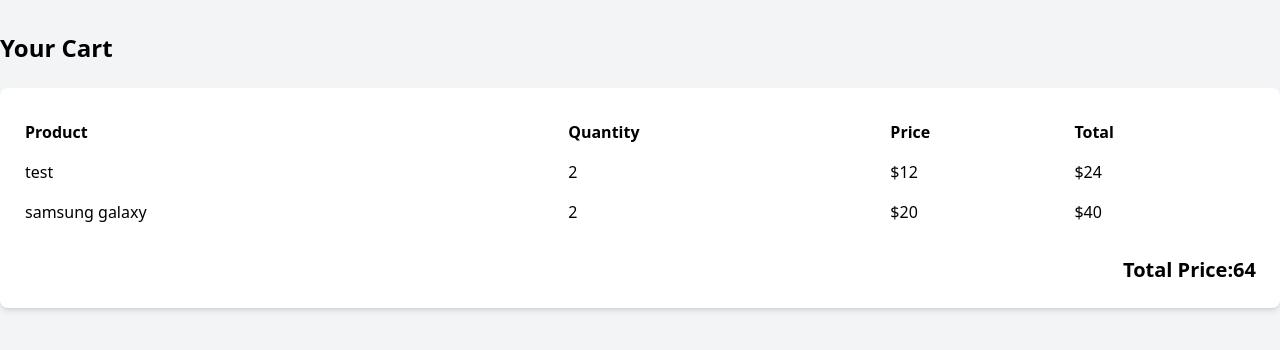
After one commit to joy-mahmud/django-shopping-app-test, a Django app: page /cart/ in a window 1280 px wide. The commit adds this page. Shown: the top 350 px of the page. Run offline with Django 5.2, Linux system fonts and the light colour scheme; a user stored in the database is signed in; data comes from the database, SQL or seed files in the repository; both versions use the stored data as it was after the commit; some libraries are stand-ins or nearby versions.

Commit message:
add to cart full functionality

```diff
--- a/main/models.py
+++ b/main/models.py
@@ -1,8 +1,31 @@
 from django.db import models
-
+from django.contrib.auth.models import User
 # Create your models here.
 class Product(models.Model):
     name=models.CharField(max_length=100)
     price=models.IntegerField()
     quantity=models.IntegerField()
     image=models.FileField(upload_to='uploads/',null=True)
+
+class Cart(models.Model):
+    user = models.OneToOneField(
+        User,
+        on_delete=models.CASCADE,
+        null=True,
+        blank=True,
+        related_name='cart'
+    )
+    created_at = models.DateTimeField(auto_now_add=True)
+
+class CartItem(models.Model):
+    cart = models.ForeignKey(
+        Cart,
+        on_delete=models.CASCADE,
+        related_name='items'
+    )
+    product = models.ForeignKey(
+        Product,
+        on_delete=models.CASCADE,
+        related_name='cart_items'
+    )
+    quantity = models.PositiveIntegerField(default=1)
--- a/main/templates/main/home.html
+++ b/main/templates/main/home.html
@@ -37,6 +37,7 @@
       <div class="flex gap-5 justify-center">
         {% for product in products %}
         <div class="border-[2px] border-slate-500 rounded-lg p-5">
+             <a href="{% url 'product_details' product.id %}">
             <p>name: {{product.name}}</p>
             <p>price:{{product.price}}</p>
             <p>quantity:{{product.quantity}}</p>
@@ -45,8 +46,9 @@
             {% else %}
                 <p>No image available</p>
             {% endif %}
+            </a>
+        </div>
 
-        </div>
 
         {% endfor %}
       </div>
--- /dev/null
+++ b/main/templates/main/view_cart.html
@@ -0,0 +1,43 @@
+<!DOCTYPE html>
+<html lang="en">
+<head>
+    <meta charset="UTF-8">
+    <meta name="viewport" content="width=device-width, initial-scale=1.0">
+    <title>Your Cart</title>
+    <script src="https://cdn.tailwindcss.com"></script>
+</head>
+<body class="bg-gray-100">
+    <div class="container mx-auto py-8">
+        <h1 class="text-2xl font-bold mb-6">Your Cart</h1>
+        <div class="bg-white p-6 rounded-lg shadow-md">
+            {% if items %}
+            <table class="w-full table-auto">
+                <thead>
+                    <tr>
+                        <th class="text-left py-2">Product</th>
+                        <th class="text-left py-2">Quantity</th>
+                        <th class="text-left py-2">Price</th>
+                        <th class="text-left py-2">Total</th>
+                    </tr>
+                </thead>
+                <tbody>
+                    {% for item in items %}
+                    <tr>
+                        <td class="py-2">{{ item.product.name }}</td>
+                        <td class="py-2">{{ item.quantity }}</td>
+                        <td class="py-2">${{ item.product.price }}</td>
+                        <td class="py-2">${{ item.item_total }}</td>
+                    </tr>
+                    {% endfor %}
+                </tbody>
+            </table>
+            <div class="mt-6 text-right">
+                <h2 class="text-xl font-bold">Total Price:{{total_price}}</h2>
+            </div>
+            {% else %}
+            <p class="text-gray-600">Your cart is empty.</p>
+            {% endif %}
+        </div>
+    </div>
+</body>
+</html>
--- a/main/urls.py
+++ b/main/urls.py
@@ -3,5 +3,8 @@ from . import views
 
 urlpatterns = [
     path('',views.home, name="home"),
-    path('addProduct/',views.add_product, name="add_product")
+    path('addProduct/',views.add_product, name="add_product"),
+    path('productDetails/<int:id>', views.product_details, name="product_details"),
+    path('addToCart/<int:product_id>', views.add_to_cart, name='add_to_cart'),
+    path('cart/',views.view_cart,name='view_cart')
 ]
--- a/main/views.py
+++ b/main/views.py
@@ -1,7 +1,9 @@
-from django.shortcuts import render,redirect
+from django.shortcuts import render,redirect,get_object_or_404
+from django.contrib.auth.decorators import login_required
 from django.http import HttpResponse
 from .forms import AddProduct
-from .models import Product
+from .models import Product,Cart, CartItem
+from django.db.models import Sum, F
 # Create your views here.
 def home(request):
     products=Product.objects.all()
@@ -26,3 +28,36 @@ def add_product(request):
         'form':form
     }
     return render(request,'main/addProduct.html',context)
+
+def product_details(request,id):
+    product=Product.objects.get(id=id)
+    print(product)
+    return render(request,'main/product_details.html',{'product':product})
+
+@login_required
+def add_to_cart(request, product_id):
+    product = get_object_or_404(Product, id=product_id)
+
+    # Get or create the cart for the user
+    cart, created = Cart.objects.get_or_create(user=request.user)
+
+    # Check if the product is already in the cart
+    cart_item, item_created = CartItem.objects.get_or_create(cart=cart, product=product)
+    if not item_created:
+        # If the item already exists, increase the quantity
+        cart_item.quantity += 1
+        cart_item.save()
+
+    return redirect('view_cart')  # Redirect to the cart view
+
+@login_required
+def view_cart(request):
+    cart,created = Cart.objects.get_or_create(user=request.user)
+    # items = cart.items.all()  # Fetch all items in the cart
+    items = cart.items.select_related('product').annotate(
+    item_total=F('quantity') * F('product__price')
+)
+    total_price = items.aggregate(price=Sum('item_total'))['price'] or 0
+    print(items.values())
+    # total_price = cart.total_price()  # Calculate total price
+    return render(request, 'main/view_cart.html', {'items': items,'total_price':total_price})
--- a/users/models.py
+++ b/users/models.py
@@ -10,3 +10,7 @@ class Profile(models.Model):
 
     def __str__(self):
         return f"{self.user.username}"
+
+class UserOTP(models.Model):
+    user=models.OneToOneField(User,on_delete=models.CASCADE)
+    otp=models.CharField(max_length=6,null=True,blank=True)
```
Also changed, not shown: main/templates/main/product_details.html (added, +30 -0 lines), users/forms.py (added, +8 -0 lines), db.sqlite3, main/migrations/0003_cart_cartitem.py (added), media/uploads/mobile2.jpg (added), users/migrations/0002_userotp.py (added).
